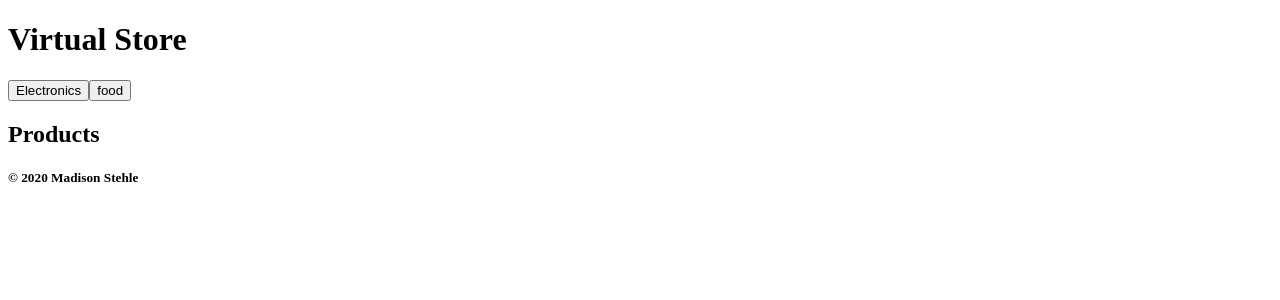
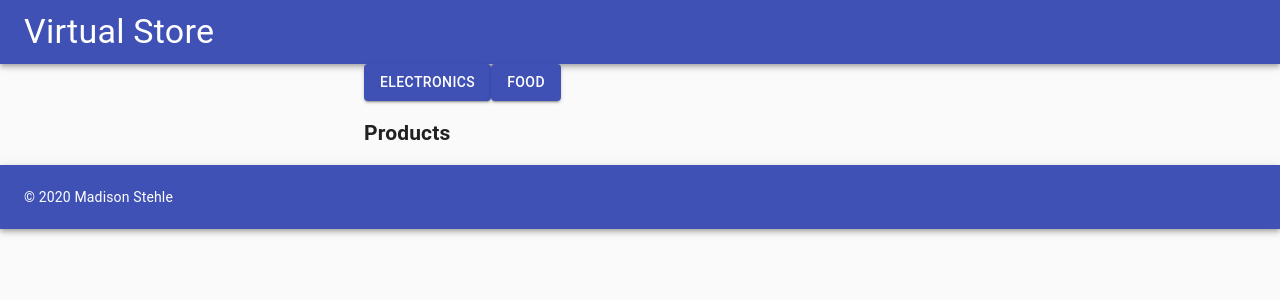
Before and after one commit to 401-advanced-javascript-madisonstehle/virtual-store-react, a React (Create React App) app: page / in a window 1280 px wide. Shown: the top 300 px of the page. Built offline with nearby package versions, Linux system fonts and the light colour scheme.

Commit message:
added some styles from material ui

```diff
--- a/package.json
+++ b/package.json
@@ -3,6 +3,7 @@
   "version": "0.1.0",
   "private": true,
   "dependencies": {
+    "@material-ui/core": "^4.11.0",
     "@testing-library/jest-dom": "^4.2.4",
     "@testing-library/react": "^9.5.0",
     "@testing-library/user-event": "^7.2.1",
--- a/public/index.html
+++ b/public/index.html
@@ -7,7 +7,11 @@
       name="description"
       content="Web site created using create-react-app"
     />
-    <title>React App</title>
+    <meta
+      name="viewport"
+      content="minimum-scale=1, initial-scale=1, width=device-width"
+    />
+    <title>Virtual Store</title>
   </head>
   <body>
     <noscript>You need to enable JavaScript to run this app.</noscript>
--- a/src/App.js
+++ b/src/App.js
@@ -1,5 +1,6 @@
 import React from 'react';
 import { Provider } from 'react-redux';
+import CssBaseline from '@material-ui/core/CssBaseline';
 import store from './store.js';
 
 import Header from './components/Header.js';
@@ -9,7 +10,9 @@ import Footer from './components/Footer.js';
 
 function App() {
   return (
+    <React.Fragment>
       <Provider store={store}>
+        <CssBaseline />
         <div className="App">
           <Header />
           <Categories />
@@ -17,6 +20,7 @@ function App() {
           <Footer />
         </div>
       </Provider>
+    </React.Fragment>
   );
 }
 
--- a/src/components/Categories.js
+++ b/src/components/Categories.js
@@ -1,12 +1,16 @@
 import React from 'react';
 import { connect } from 'react-redux';
+import Button from '@material-ui/core/Button';
+import Container from '@material-ui/core/Container';
 
 function Categories(props) {
   let categoriesDisplay = [];
 
   for (let i = 0; i < props.categories.length; i++) {
     categoriesDisplay.push(
-      <button
+      <Button
+        variant="contained"
+        color="primary"
         key={i}
         onClick={(e) => {
           props.dispatch({
@@ -15,14 +19,14 @@ function Categories(props) {
           })
       }}>
         {props.categories[i].displayName || props.categories[i].name}
-      </button>
+      </Button>
     )
   }
 
   return (
-    <div>
+    <Container maxWidth="sm">
       { categoriesDisplay }
-    </div>
+    </Container>
   )
 }
 
--- a/src/components/Footer.js
+++ b/src/components/Footer.js
@@ -1,10 +1,17 @@
 import React from "react";
+import AppBar from '@material-ui/core/AppBar';
+import Toolbar from '@material-ui/core/Toolbar';
+import Typography from '@material-ui/core/Typography';
 
 function Footer() {
   return (
-    <footer>
-      <h5>&copy; 2020 Madison Stehle</h5>
-    </footer>
+    <AppBar position="" color="primary">
+        <Toolbar>
+          <Typography variant="h7">
+            &copy; 2020 Madison Stehle
+          </Typography>
+        </Toolbar>
+      </AppBar>
   );
 }
 
--- a/src/components/Header.js
+++ b/src/components/Header.js
@@ -1,10 +1,19 @@
 import React from 'react';
+import AppBar from '@material-ui/core/AppBar';
+import Toolbar from '@material-ui/core/Toolbar';
+import Typography from '@material-ui/core/Typography';
+
+
 
 function Header(props) {
   return (
-    <header>
-      <h1>Virtual Store</h1>
-    </header>
+    <AppBar position="static">
+      <Toolbar>
+        <Typography variant="h4">
+          Virtual Store
+        </Typography>
+      </Toolbar>
+    </AppBar>
   );
 }
 
--- a/src/components/Products.js
+++ b/src/components/Products.js
@@ -1,5 +1,6 @@
 import React from 'react';
 import { connect } from 'react-redux';
+import Container from '@material-ui/core/Container'
 
 function Products(props) {
   let productDisplay = [];
@@ -15,10 +16,10 @@ function Products(props) {
 
   if (productDisplay) {
     return (
-      <div>
+      <Container maxWidth="sm">
         <h2>Products</h2>
         { productDisplay }
-      </div>
+      </Container>
     )
   } else {
     return (
```
Also changed, not shown: 1 other file (tests, documents, lock files or other folders). Lines whose indentation alone changed are shown as unchanged.
